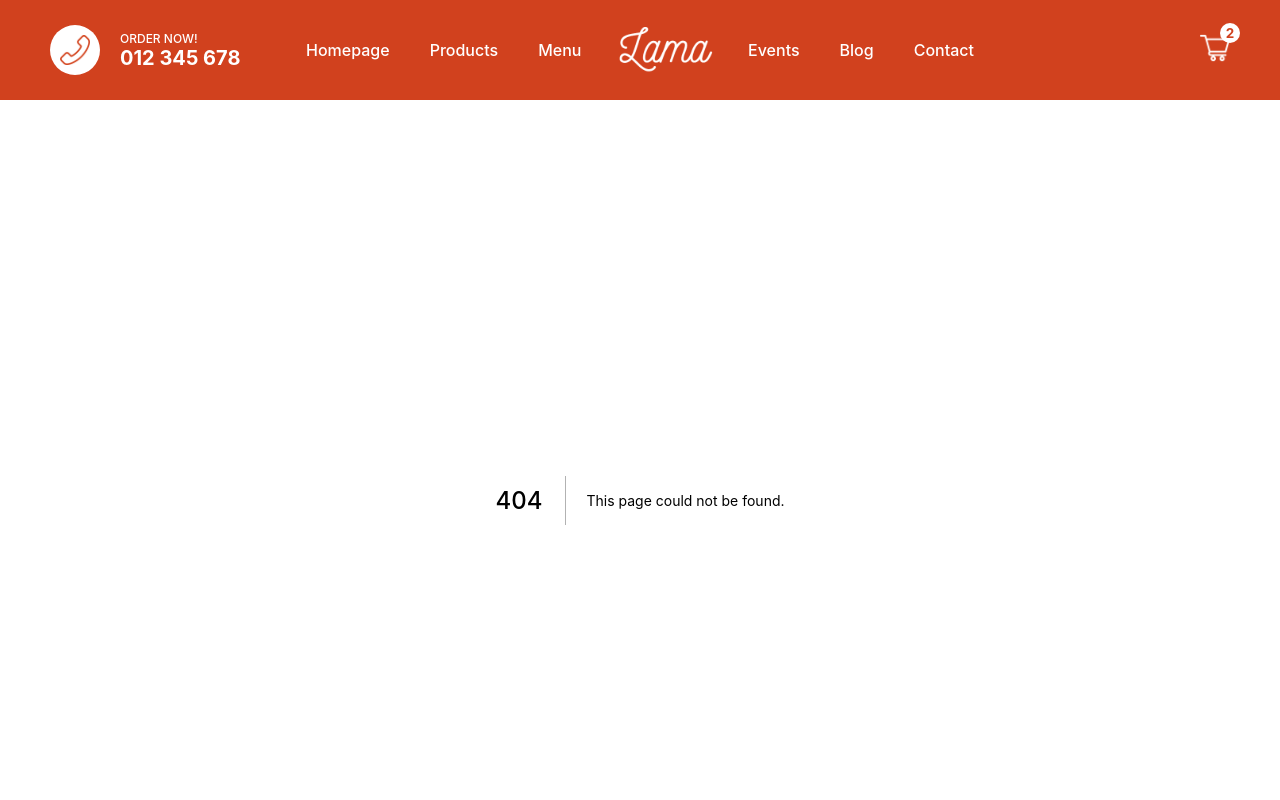
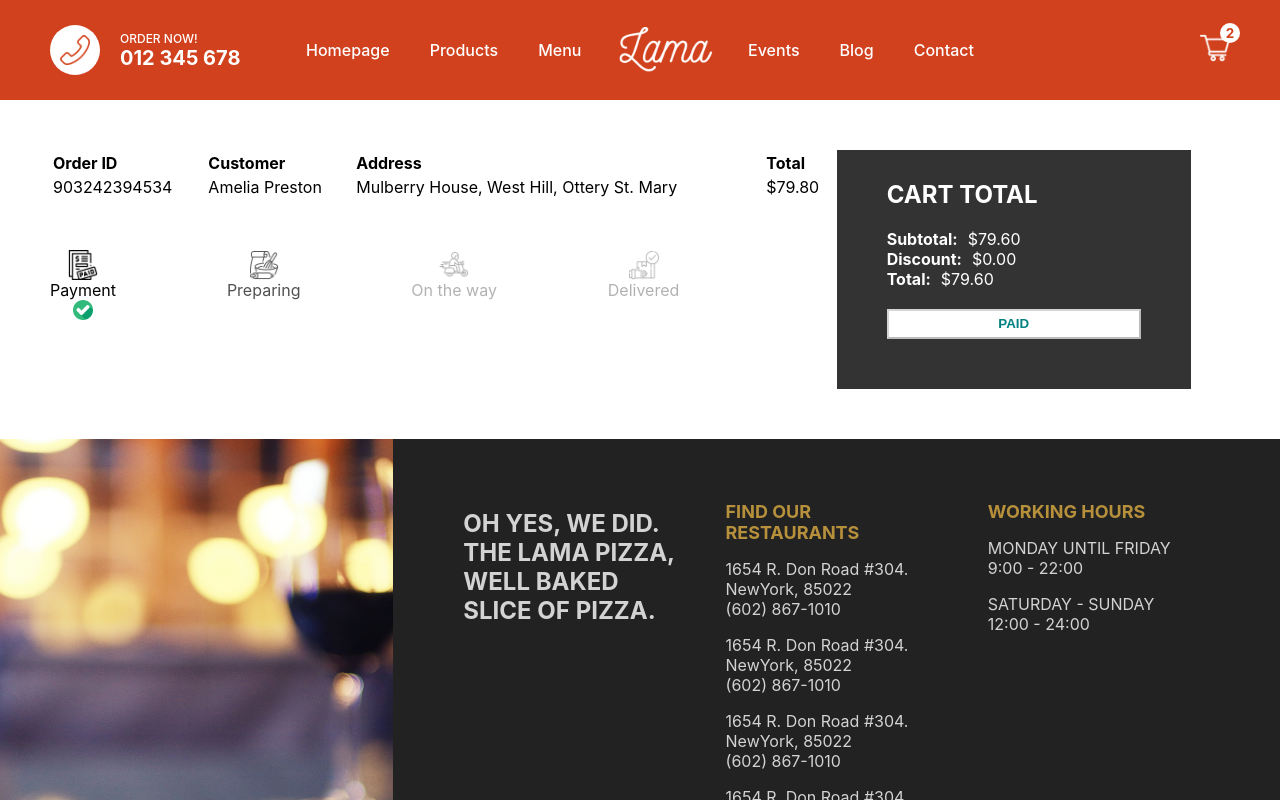
Before and after one commit to andreapianosoft/next-pizza, a Next.js app: page /orders/1 in a window 1280 px wide. Before the commit this address had no page. Shown: the top 800 px of the page. Built offline with nearby package versions, Linux system fonts and the light colour scheme.

Commit message:
Order Tracking Page

```diff
--- /dev/null
+++ b/pages/orders/[id].jsx
@@ -0,0 +1,100 @@
+import styles from '../../styles/Order.module.css';
+import Image from 'next/image';
+
+const Order = () => {
+    const status = 0;
+
+    const statusClass = (index) => {
+        if ( index - status <1 ) return styles.done;
+        if ( index - status === 1 ) return styles.inProgress;
+        if ( index - status >1 ) return styles.undone;
+    }
+
+    return (
+        <div className={styles.container}>
+            <div className={styles.left}>
+                <div className={styles.row}>
+                    <table className={styles.table}>
+                        <tbody>
+                            <tr className={styles.trTitle}>
+                                <th>Order ID</th>
+                                <th>Customer</th>
+                                <th>Address</th>
+                                <th>Total</th>
+                            </tr>
+                            <tr>
+                                <td>
+                                    <span className={styles.id}>903242394534</span>
+                                </td>
+                                <td>
+                                    <span className={styles.name}>
+                                        Amelia Preston
+                                    </span>
+                                </td>
+                                <td>
+                                    <span className={styles.address}>
+                                        Mulberry House, West Hill, Ottery St. Mary
+                                    </span>
+                                </td>
+                                <td>
+                                    <span className={styles.total}>$79.80</span>
+                                </td>
+                            </tr>
+                        </tbody>
+                    </table>
+                </div>
+                <div className={styles.row}>
+                    <div className={statusClass(0)}>
+                        <Image src="/img/paid.png" width={30} height={30} alt="" />
+                        <span>Payment</span>
+                        <div className={styles.checkedIcon}>
+                            {" "}
+                            <Image src="/img/checked.png" width={20} height={20} alt="" />
+                        </div>
+                    </div>
+                    <div className={statusClass(1)}>
+                        <Image src="/img/bake.png" width={30} height={30} alt="" />
+                        <span>Preparing</span>
+                        <div className={styles.checkedIcon}>
+                            {" "}
+                            <Image className={styles.checkedIcon} src="/img/checked.png" width={20} height={20} alt="" />
+                        </div>
+                    </div>
+                    <div className={statusClass(2)}>
+                        <Image src="/img/bike.png" width={30} height={30} alt="" />
+                        <span>On the way</span>
+                        <div className={styles.checkedIcon}>
+                            {" "}
+                            <Image className={styles.checkedIcon} src="/img/checked.png" width={20} height={20} alt="" />
+                        </div>
+                    </div>
+                    <div className={statusClass(3)}>
+                        <Image src="/img/delivered.png" width={30} height={30} alt="" />
+                        <span>Delivered</span>
+                        <div className={styles.checkedIcon}>
+                            {" "}
+                            <Image className={styles.checkedIcon} src="/img/checked.png" width={20} height={20} alt="" />
+                        </div>
+                    </div>
+                </div>
+            </div>
+            <div className={styles.right}>
+                <div className={styles.wrapper}>
+                    <h2 className={styles.title}>CART TOTAL</h2>
+                    <div className={styles.totalText}>
+                        <b className={styles.totalTextTitle}>Subtotal:</b>$79.60
+                    </div>
+                    <div className={styles.totalText}>
+                        <b className={styles.totalTextTitle}>Discount:</b>$0.00
+                    </div>
+                    <div className={styles.totalText}>
+                        <b className={styles.totalTextTitle}>Total:</b>$79.60
+                    </div>
+                    <button disabled className={styles.button}>PAID</button>
+                </div>
+            </div>
+        </div>
+    )
+}
+
+export default Order;
--- /dev/null
+++ b/styles/Order.module.css
@@ -0,0 +1,82 @@
+.container {
+    padding: 50px;
+    display: flex;
+}
+
+.left {
+    flex: 2;
+}
+
+.table {
+    width: 100%;
+    text-align: left;
+    margin-bottom: 50px;
+}
+
+.row:last-child {
+    width: 80%;
+    display: flex;
+    justify-content: space-between;
+}
+
+.done {
+    display: flex;
+    flex-direction: column;
+    align-items: center;
+}
+
+.inProgress {
+    display: flex;
+    flex-direction: column;
+    align-items: center;
+    animation: inProgress 1s ease infinite alternate;
+}
+
+@keyframes inProgress {
+    from {
+        opacity: 0;
+    }
+    to {
+        opacity: 1;
+    }
+}
+
+.undone {
+    display: flex;
+    flex-direction: column;
+    align-items: center;
+    opacity: .3;
+}
+
+.undone .checkedIcon,
+.inProgress .checkedIcon {
+    display: none;
+}
+
+.right {
+    flex: 1;
+}
+
+.wrapper {
+    width: 90%;
+    max-height: 300px;
+    background-color: #333;
+    color: white;
+    padding: 10px 50px 50px 50px;
+    display: flex;
+    flex-direction: column;
+    justify-content: space-between;
+  }
+
+  .totalTextTitle {
+    margin-right: 10px;
+  }
+
+  .button {
+    background-color: white;
+    height: 30px;
+    color: teal;
+    font-weight: bold;
+    margin-top: 20px;
+    cursor: not-allowed;
+  }
```
